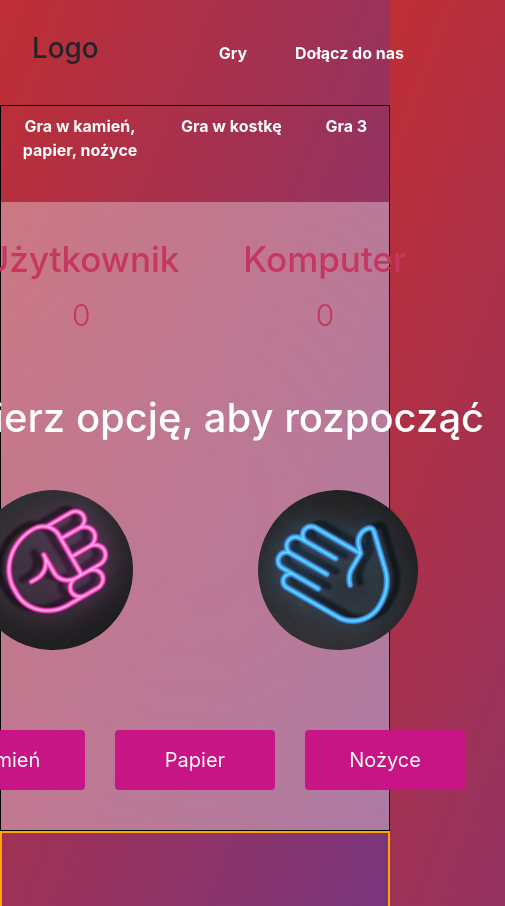
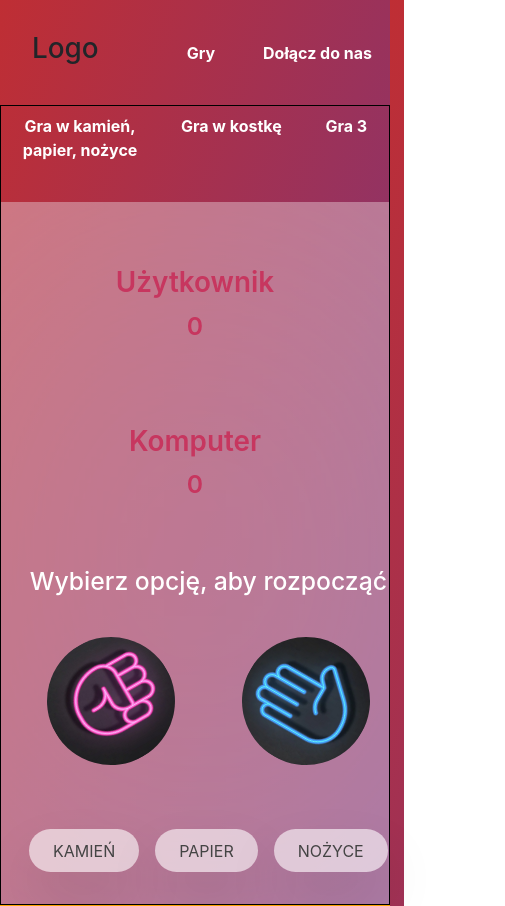
Before and after one commit to milewsk/Gry-Giereczki-Schematy, a React (Create React App) app in the folder js-react/: page /games/game1 in a window 390 px wide. Shown: the top 906 px of the page, 505 px wide, since content can reach past the window. Built offline with nearby package versions, Linux system fonts and the light colour scheme.

Commit message:
mobile view on login and game KPN

```diff
--- a/js-react/package.json
+++ b/js-react/package.json
@@ -6,7 +6,9 @@
     "@testing-library/jest-dom": "^5.16.1",
     "@testing-library/react": "^12.1.2",
     "@testing-library/user-event": "^13.5.0",
+    "bootstrap": "^5.1.3",
     "react": "^17.0.2",
+    "react-bootstrap": "^2.2.0",
     "react-dom": "^17.0.2",
     "react-router-dom": "^6.2.1",
     "react-scripts": "5.0.0",
--- a/js-react/src/components/Games/KPN/KPN.css
+++ b/js-react/src/components/Games/KPN/KPN.css
@@ -1,83 +1,64 @@
-* {
-    margin: 0px;
-    padding: 0px;
-    box-sizing: border-box;
-}
-
 .game {
-    display: flex;
-    flex-direction: column;
-    justify-items: top;
-    align-items: center;
-    height: 100%;
     color: white;
     background-color: rgba(255, 255, 255, 0.35);
-
     backdrop-filter: blur(200px);
-    filter: blur();
-
+    font-weight: 700;
 }
-.score{
-    display: flex;
-    flex-direction: row;
-    justify-content: space-between;
-    height: 100px;
-    padding: 6rem;
-    gap: 4rem;
-    align-items:center;
+.row {
+    width: fit-content;
 }
-.score h2{
-    font-size: 35px;
+.fw-600 {
+    font-weight:600!important;
 }
-.score p {
-    font-size: 30px;
-    text-align: center;
-    padding: 5px;
+.g-3 {
+    gap: 3rem;
+}
+.fs-2 {
+    font-size: 2rem;
 }
 .match {
     display: flex;
     flex-direction: column;
     justify-content: center;
     align-self: center;
-    /* transform: translate(-50%, -50%); */
-}
-.match h2{
-    text-align: center;
-    font-size: 40px;
 }
 .options, .choices {
     display: flex;
     justify-content: space-around;
-    padding: 40px;
-    gap:30px;
+    padding: 2rem 1rem;
+}
+.options {
+    gap: 1rem;
+}
+.choices {
+    gap: 2rem;
 }
 .choices img{
     border-radius: 50%;
-    height: 160px;
-    width: 160px;
+    height: 8rem;
+    width: 8rem;
 }
-.options button{
-    width: 160px;
-    height: 60px;
-    background-color:mediumvioletred;
-    color: white;
+.btn{
+    color: #444;
     border:none;
-    font-size: 20px;
-    border-radius: 4px;
-    cursor: pointer;
-    /*pointer-events: none;*/
+    background: none;
+    font-size: 1rem;
+    border-radius: 3rem;
+    text-transform: uppercase;
+    transition: all 0.2s;
+    background-color: rgba(255, 255, 255, 0.6);
+
+    padding: 0.6rem 1.5rem;
+    box-shadow: 0 1.75rem 3.5rem rgba(0, 0, 0, 0.1);
 }
+.btn:active {
+    transform: scale(1.1);
+    box-shadow: 0 1rem 2rem rgba(0, 0, 0, 0.15);
+  }
+
 .player-choice{
     transform: scale(-1, 1) rotate(-60deg);
 }
 .computer-choice{
     transform: rotate(-60deg);
 }
-div.fadeOut{
-    opacity: 0;
-    pointer-events: none;
-}
-div.FadeIn{
-    opacity: 1;
-    pointer-events: all;
-}
--- a/js-react/src/components/Games/KPN/KPN.js
+++ b/js-react/src/components/Games/KPN/KPN.js
@@ -97,28 +97,28 @@ const KPN = (props) => {
         }
     },[]);
     return (
-        <section className="game">
-            <div className="score">
-                <div className="player-score">
-                    <h2>Użytkownik</h2>
-                    <p>0</p>
+        <section className="container-fluid game text-center">
+            <div className="score row justify-content-between py-5 py-md-3 g-3 m-auto">
+                <div className="player-score col ">
+                    <h1 className="fw-600">Użytkownik</h1>
+                    <p className="fw-600 fs-2">0</p>
                 </div>
-                <div className="computer-score">
-                    <h2>Komputer</h2>
-                    <p>0</p>
+                <div className="computer-score col">
+                    <h1 className="fw-600">Komputer</h1>
+                    <p className="fw-600 fs-2">0</p>
                 </div>
             </div>
 
-            <div className="match FadeOut">
+            <div className="row match FadeOut m-auto">
                 <h2>Wybierz opcję, aby rozpocząć</h2>
                 <div className="choices">
                     <img className="player-choice"src={r}/>
                     <img className="computer-choice"src={p}/>
                 </div>
                 <div className="options">
-                    <button className="rock" value="r">Kamień</button>
-                    <button className="paper" value="p">Papier</button>
-                    <button className="scissors" value="s">Nożyce</button>
+                    <button className="btn rock" value="r">Kamień</button>
+                    <button className="btn paper" value="p">Papier</button>
+                    <button className="btn scissors" value="s">Nożyce</button>
                 </div>
             </div>
     </section>
--- a/js-react/src/components/Games/Kostka/Kostka.css
+++ b/js-react/src/components/Games/Kostka/Kostka.css
@@ -83,35 +83,6 @@
 
 /* ABSOLUTE POSITIONED ELEMENTS */
 
-.btn {
-  position: absolute;
-  /* left: 50%; */
-  transform: translateX(-50%);
-  color: #444;
-  background: none;
-  border: none;
-  font-family: inherit;
-  font-size: 1.5rem;
-  text-transform: uppercase;
-  cursor: pointer;
-  font-weight: 400;
-  transition: all 0.2s;
-
-  background-color: white;
-  background-color: rgba(255, 255, 255, 0.6);
-  backdrop-filter: blur(10px);
-
-  padding: 0.7rem 2.5rem;
-  border-radius: 50rem;
-  box-shadow: 0 1.75rem 3.5rem rgba(0, 0, 0, 0.1);
-}
-
-.btn::first-letter {
-  font-size: 1.5rem;
-  display: inline-block;
-  margin-right: 0.7rem;
-}
-
 .btn--new {
   top: 4rem;
 }
@@ -120,15 +91,6 @@
 }
 .btn--hold {
   top: 35rem;
-}
-
-.btn:active {
-  transform: translate(-50%, 3px);
-  box-shadow: 0 1rem 2rem rgba(0, 0, 0, 0.15);
-}
-
-.btn:focus {
-  outline: none;
 }
 
 .dice {
--- a/js-react/src/components/Layout/Navbar.js
+++ b/js-react/src/components/Layout/Navbar.js
@@ -5,7 +5,7 @@ import Navigation from "./Navigation";
 const Navbar = (props) => {
   return (
     <header>
-      <h1>Logo</h1>
+      <h1 className="me-5">Logo</h1>
       <Navigation></Navigation>
     </header>
   );
--- a/js-react/src/components/Layout/Navbar.module.css
+++ b/js-react/src/components/Layout/Navbar.module.css
@@ -11,6 +11,3 @@ header {
 
   background: inherit;
 }
-h1 {
-  margin-right: 5rem;
-}
--- a/js-react/src/components/Login/Login.js
+++ b/js-react/src/components/Login/Login.js
@@ -123,68 +123,58 @@ const Login = (props) => {
 
   return (
     <Fragment>
-      <Card className={classes.login}>
-        <form onSubmit={submitHandler}>
+      <Card className={`text-center ${classes.login}`}>
+        <form onSubmit={submitHandler} className="d-flex flex-column">
           <h5>Zaloguj się</h5>
           <div
-            className={`${classes.control} ${
+            className={`${classes.control} my-3 ${
               isUsernameValid === false ? classes.invalid : ""
             }`}
           >
-            <label htmlFor="username">Nazwa użytkownika</label>
+            <div className="form-floating mb-3">
               <input
                 type="username"
+                className="form-control"
                 id="username"
+                placeholder="name@example.com"
                 value={enteredUsername}
                 onChange={usernameValueHandler}
-              onBlur={usernameBlurrHandler}
-            />
-            {usernameHasError && <p>Błąd w login</p>}
-            {/* <label htmlFor="username">Nazwa użytkownika</label>
+                onBlur={usernameBlurrHandler}/>
+              <label htmlFor="floatingInput">Nazwa użytkownika</label>
+            </div>
+            {/* {usernameHasError && <p>Błąd w login</p>} */}
+            <div className="form-floating">
               <input
-              type="username"
-              id="username"
-              value={usernameState.value}
-              onChange={usernameChangeHandler}
-              onBlur={validateUsernameHandler}
-            /> */}
+                type="password"
+                className="form-control"
+                id="password"
+                value={enteredPassword}
+                onChange={passwordValueHandler}
+                onBlur={passwordBlurrHandler}
+                placeholder="Password"/>
+              <label htmlFor="floatingPassword">Password</label>
+            </div>
+            {/* {usernameHasError && <p>Błąd w login</p>} */}
           </div>
           <div
             className={`${classes.control} ${
               isPasswordValid === false ? classes.invalid : ""
             }`}
           >
-            <label htmlFor="password">Hasło</label>
-            <input
-              type="password"
-              id="password"
-              value={enteredPassword}
-              onChange={passwordValueHandler}
-              onBlur={passwordBlurrHandler}
-            />
-            {passwordHasError && <p>Błąd w login</p>}
-            {/* <label htmlFor="password">Hasło</label>
-            <input
-              type="password"
-              id="password"
-              value={passwordState.value}
-              onChange={passwordChangeHandler}
-              onBlur={validatePasswordHandler}
-            /> */}
           </div>
           <div className={classes.actions}>
-            <Button
+            <button
               type="submit"
-              className={classes.btn}
+              className={`btn ${classes.btn_login}`}
               disabled={!formIsValid}
               onClick={authCtx.onLogin}
             >
               Zaloguj się
-            </Button>
+            </button>
           </div>
         </form>
       </Card>
-      <p>Nie masz jeszcze konta?<NavLink to="/register"> Zarejestruj się!</NavLink></p>
+      <p className="text-center">Nie masz jeszcze konta?<NavLink to="/register"> Zarejestruj się!</NavLink></p>
     </Fragment>
   );
 };
--- a/js-react/src/components/Login/Login.module.css
+++ b/js-react/src/components/Login/Login.module.css
@@ -5,53 +5,26 @@
   padding: 2rem;
 }
 
-.control {
-  margin: 1rem 0;
-  display: flex;
-  align-items: stretch;
-  flex-direction: column;
-}
-
-.control label,
-.control input {
-  display: block;
-}
-
 .control label {
   font-weight: bold;
-  flex: 1;
   color: #464646;
-  margin-bottom: 0.5rem;
 }
 
 .control input {
-  flex: 3;
-  font: inherit;
-  padding: 0.35rem 0.35rem;
-  border-radius: 6px;
-  border: 1px solid #ccc;
+  border: 1px solid #ccc!important;
 }
 
 .control input:focus {
   outline: none;
-  border-color: #4f005f;
-  background: #f6dbfc;
+  border-color: #4f005f!important;
+  background: #f6dbfc!important;
 }
 
-.control.invalid input {
-  border-color: red;
-  background: #fbdada;
+/* .control.invalid input {
+  border-color: red!important;
+  background: #fbdada!important;
+} */
+
+@media (min-width: 768px) {
+
 }
-
-.actions {
-  text-align: center;
-}
-p {
-  align-self: center;
-}
-@media (min-width: 768px) {
-  .control {
-    align-items: center;
-    flex-direction: row;
-  }
-}
```
Also changed, not shown: 1 other file (tests, documents, lock files or other folders). Lines whose indentation alone changed are shown as unchanged.
